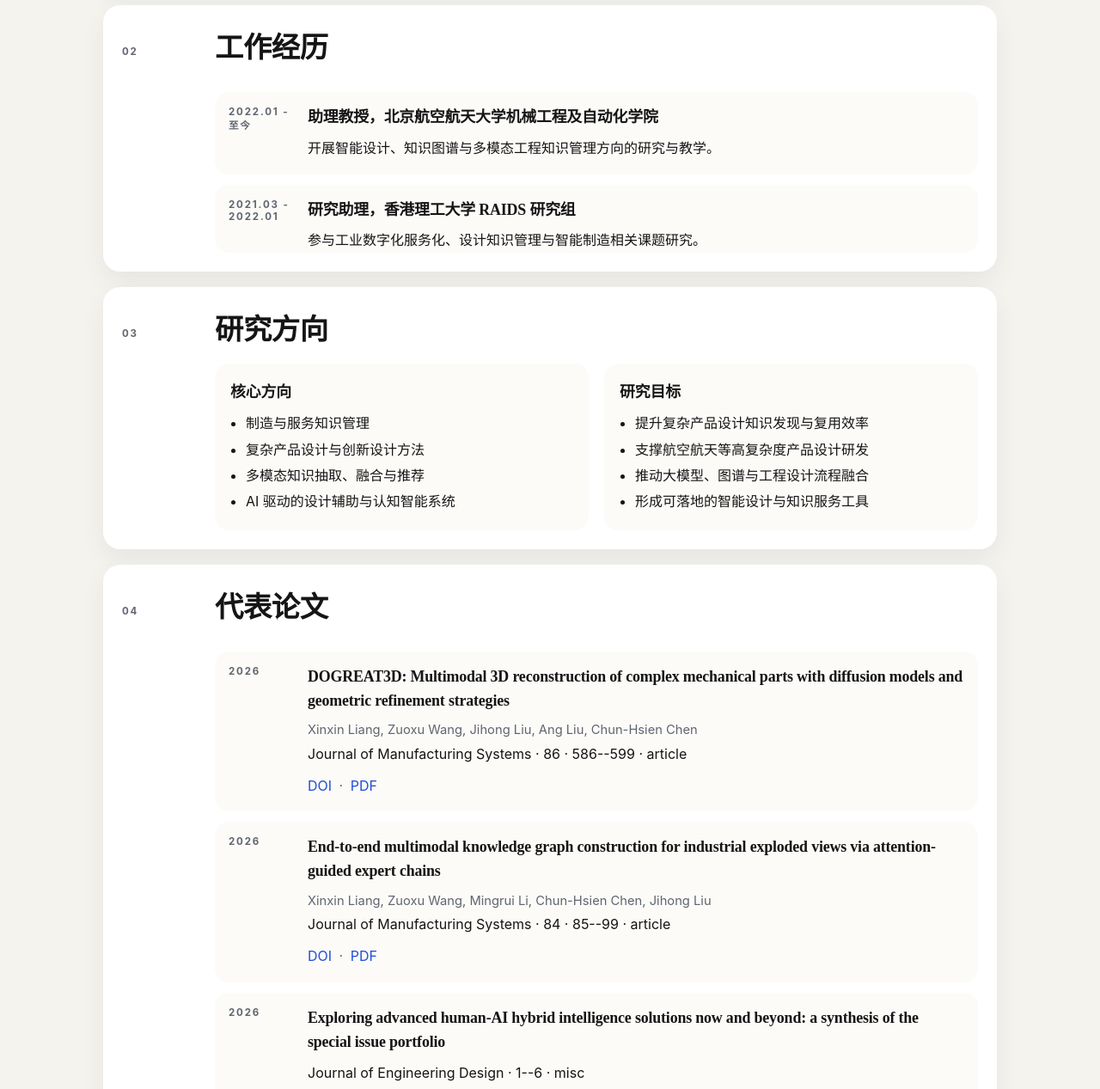
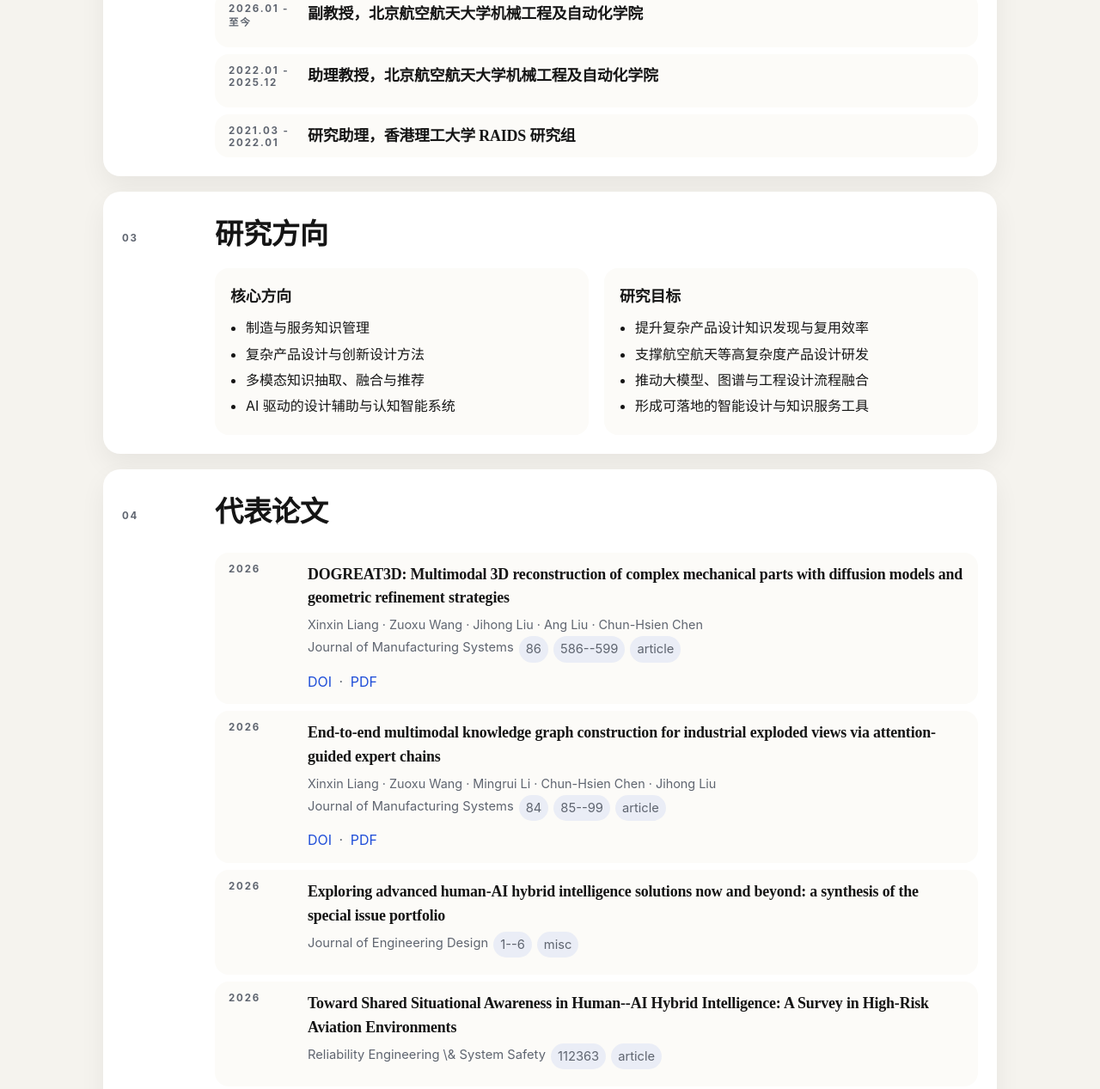
Before and after one commit to wangzuoxu/wangzuoxu.github.io, an Eleventy site: page src/index.njk in a window 1280 px wide. Shown: the part 770-2037 px from the top of the page at 86% size. Built offline with nearby package versions, Linux system fonts and the light colour scheme; Eleventy itself is replaced by a stand-in of ours; files that its build step writes are made by us from their sources.

Commit message:
narrowPaperArea+changeSiteInfo

```diff
--- a/src/index.njk
+++ b/src/index.njk
@@ -93,23 +93,23 @@ description: 王佐旭，北京航空航天大学机械工程及自动化学院
     </div>
   </section>
 
-  <section class="section" id="publications">
+    <section class="section" id="publications">
     {{ sectionHeading(site.sections.publications.index, site.sections.publications.title) }}
     <div class="section-body">
       <div class="pub-list">
         {% for pub in publications %}
-          <div class="pub-item">
+          <article class="pub-item">
             <div class="pub-year">{{ pub.year }}</div>
             <div class="pub-body">
-                            <h3>{{ pub.title }}</h3>
+              <h3>{{ pub.title }}</h3>
               {% if pub.authors %}
-                <p class="pub-authors">{{ pub.authors | join(", ") }}</p>
+                <p class="pub-authors">{{ pub.authors | join(" · ") }}</p>
               {% endif %}
-              <p>
-                {% if pub.journal %}{{ pub.journal }}{% endif %}
-                {% if pub.volume %}{% if pub.journal %} · {% endif %}{{ pub.volume }}{% endif %}
-                {% if pub.pages %}{% if pub.journal or pub.volume %} · {% endif %}{{ pub.pages }}{% endif %}
-                {% if pub.kind %}{% if pub.journal or pub.volume or pub.pages %} · {% endif %}{{ pub.kind }}{% endif %}
+              <p class="pub-meta">
+                {% if pub.journal %}<span class="pub-journal">{{ pub.journal }}</span>{% endif %}
+                {% if pub.volume %}<span class="pub-chip">{{ pub.volume }}</span>{% endif %}
+                {% if pub.pages %}<span class="pub-chip">{{ pub.pages }}</span>{% endif %}
+                {% if pub.kind %}<span class="pub-chip">{{ pub.kind }}</span>{% endif %}
               </p>
               <p class="pub-links">
                 {% if pub.doi %}
@@ -121,7 +121,7 @@ description: 王佐旭，北京航空航天大学机械工程及自动化学院
                 {% endif %}
               </p>
             </div>
-          </div>
+          </article>
         {% endfor %}
       </div>
     </div>
--- a/styles.css
+++ b/styles.css
@@ -235,8 +235,8 @@ h1 {
   display: grid;
   grid-template-columns: 92px minmax(0, 1fr);
   gap: 16px;
-  padding: 16px 0;
-  margin-top: 12px;
+  padding: 12px 0;
+  margin-top: 8px;
   background: var(--panel-soft);
   border-radius: 16px;
 }
@@ -258,7 +258,7 @@ h1 {
 
 .pub-body h3,
 .item-content h3 {
-  margin-bottom: 7px;
+  margin-bottom: 4px;
   font-size: 1.12rem;
   line-height: 1.55;
 }
@@ -267,6 +267,13 @@ h1 {
 .item-content p {
   margin: 0;
   line-height: 1.8;
+}
+
+.pub-body h3 {
+  display: -webkit-box;
+  -webkit-line-clamp: 2;
+  -webkit-box-orient: vertical;
+  overflow: hidden;
 }
 
 .pub-link {
@@ -281,6 +288,31 @@ h1 {
 .pub-body a:hover {
   color: var(--accent);
   text-decoration: underline;
+}
+
+.pub-authors {
+  margin: 0 0 4px;
+  color: var(--muted);
+  font-size: 0.9rem;
+  line-height: 1.55;
+}
+
+.pub-meta {
+  display: flex;
+  flex-wrap: wrap;
+  gap: 6px;
+  color: var(--muted);
+  font-size: 0.92rem;
+  line-height: 1.5;
+}
+
+.pub-chip {
+  display: inline-flex;
+  align-items: center;
+  padding: 2px 8px;
+  border-radius: 999px;
+  background: rgba(31, 78, 216, 0.08);
+  color: var(--muted);
 }
 
 .sep {
@@ -524,10 +556,3 @@ h1 {
     max-width: none;
   }
 }
-
-.pub-authors {
-  margin: 4px 0 6px;
-  color: var(--muted);
-  font-size: 0.92rem;
-  line-height: 1.7;
-}
```
Also changed, not shown: data/site.json (+13 -11 lines).
